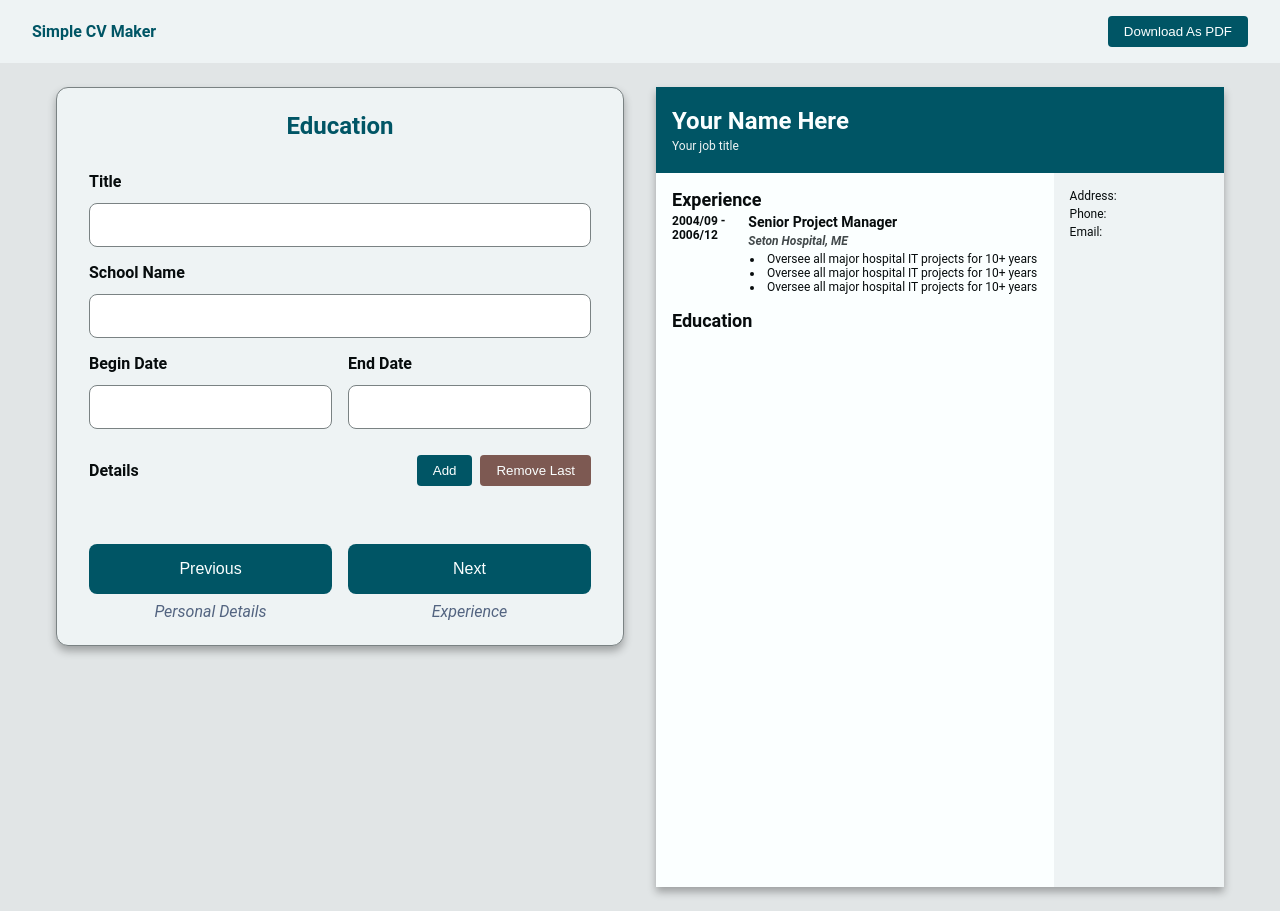
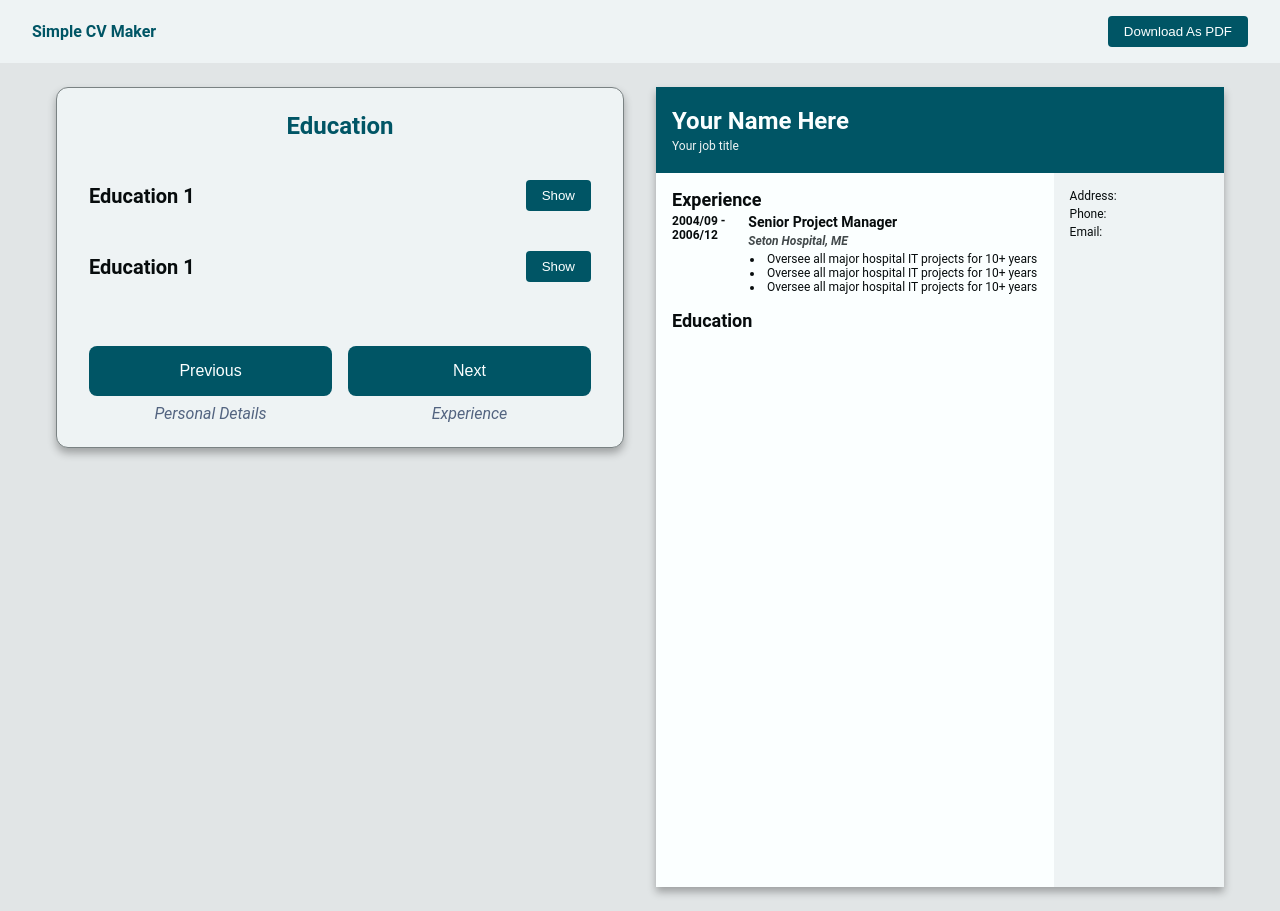
Before and after one commit to NgocPMT/react-cv-application, a React (Vite) app: page / in a window 1280 px wide. Both pictures are taken after a click on the button "Next". Built offline with nearby package versions, Linux system fonts and the light colour scheme.

Commit message:
implement show/hide feature for education forms

```diff
--- a/src/components/App.jsx
+++ b/src/components/App.jsx
@@ -187,6 +187,18 @@ export default function App() {
           </Form>
           <Form title={forms[1]} index={1} formIndex={formIndex}>
             <EducationForm
+              index={0}
+              {...education}
+              handleTitle={handleTitle}
+              handleSchoolName={handleSchoolName}
+              handleBeginDate={handleBeginDate}
+              handleEndDate={handleEndDate}
+              handleDetails={handleDetails}
+              createEmptyDetail={createEmptyDetail}
+              deleteTheLastDetail={deleteTheLastDetail}
+            />
+            <EducationForm
+              index={0}
               {...education}
               handleTitle={handleTitle}
               handleSchoolName={handleSchoolName}
@@ -289,7 +301,7 @@ export default function App() {
 
 function Form({ title, index, formIndex, children }) {
   return (
-    <section className={`form ${formIndex !== index && "hidden"}`}>
+    <section className={`form${formIndex !== index ? " hidden" : ""}`}>
       <h2 className="form-title">{title}</h2>
       {children}
     </section>
--- a/src/components/EducationForm.jsx
+++ b/src/components/EducationForm.jsx
@@ -1,7 +1,10 @@
+import { useState } from "react";
 import Field from "./Field";
 import FieldGroup from "./FieldGroup";
+import "../css/EducationForm.css";
 
 export default function EducationForm({
+  index,
   title,
   schoolName,
   beginDate,
@@ -15,8 +18,24 @@ export default function EducationForm({
   createEmptyDetail,
   deleteTheLastDetail,
 }) {
+  const [isShow, setIsShow] = useState(false);
+
+  function toggleIsShow() {
+    setIsShow(!isShow);
+  }
+
   return (
-    <>
+    <div className="education-form">
+      <div className="education-form-header">
+        <p>
+          Education {index + 1}
+          {title ? `(${title})` : ""}
+        </p>
+        <button onClick={toggleIsShow}>{isShow ? "Hide" : "Show"}</button>
+      </div>
+
+      {isShow && (
+        <div className="education-form-content">
           <Field
             title="Title"
             type="text"
@@ -54,7 +73,10 @@ export default function EducationForm({
                 <button onClick={createEmptyDetail} className="add-detail-btn">
                   Add
                 </button>
-            <button onClick={deleteTheLastDetail} className="delete-detail-btn">
+                <button
+                  onClick={deleteTheLastDetail}
+                  className="delete-detail-btn"
+                >
                   Remove Last
                 </button>
               </div>
@@ -73,6 +95,8 @@ export default function EducationForm({
                 ))}
             </div>
           </div>
-    </>
+        </div>
+      )}
+    </div>
   );
 }
--- /dev/null
+++ b/src/css/EducationForm.css
@@ -0,0 +1,31 @@
+.education-form {
+  width: 100%;
+}
+
+.education-form-header {
+  display: flex;
+  justify-content: space-between;
+  align-items: center;
+  margin-bottom: 1.5rem;
+  padding: 0.5rem 0rem;
+}
+
+.education-form-header p {
+  font-size: 1.25rem;
+  font-weight: bold;
+}
+
+.education-form-header button {
+  background-color: var(--primary);
+  color: var(--bg-light);
+  border: none;
+  border-radius: 0.25rem;
+  padding: 0.5rem 1rem;
+  cursor: pointer;
+  transition: all 0.3s;
+}
+
+.education-form-header button:hover {
+  opacity: 0.8;
+  transform: translateY(-1px);
+}
```
Lines whose indentation alone changed are shown as unchanged.
